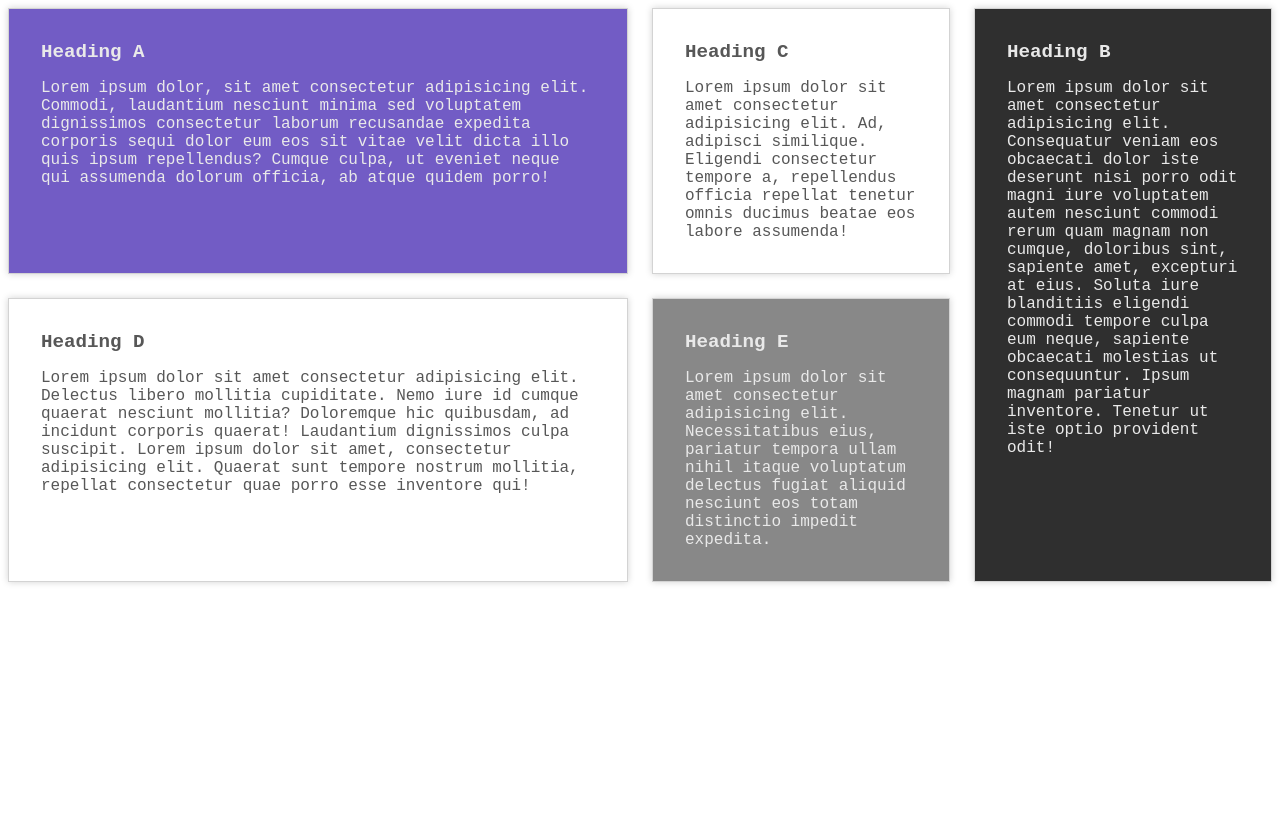
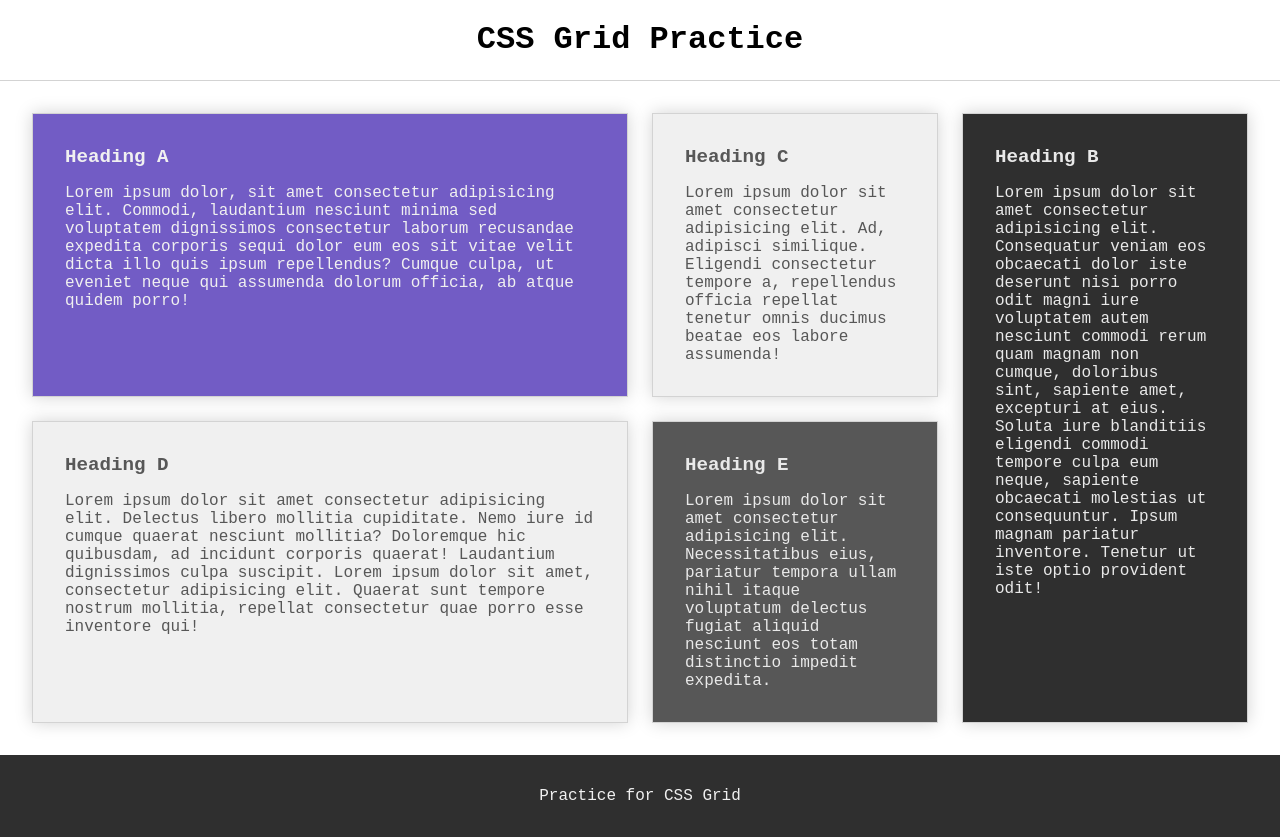
Before and after one commit to lee-cooper/css-playground, a website: page grid/index.html in a window 1280 px wide. Before the commit the page ends 800 px from the top, so only its background shows below. Drawn offline with Linux system fonts and the light colour scheme.

Commit message:
grid css styling changes

```diff
--- a/grid/index.html
+++ b/grid/index.html
@@ -13,6 +13,9 @@
   </head>
 
   <body>
+    <header>
+      <h1>CSS Grid Practice</h1>
+    </header>
     <main class="article-grid">
       <article class="article-tile grid-column-span-2 purple">
         <h2>Heading A</h2>
@@ -47,6 +50,9 @@
           itaque voluptatum delectus fugiat aliquid nesciunt eos totam distinctio impedit expedita.</p>
       </article>
     </main>
+    <footer>
+      Practice for CSS Grid
+    </footer>
   </body>
 
 </html>
--- a/grid/styles.css
+++ b/grid/styles.css
@@ -1,27 +1,51 @@
+:root {
+  /* Colors */
+  --purple: #725cc5;
+  --gray: #e9e9e9;
+  --dark-gray: #575757;
+  --off-white: #f0f0f0;
+  --off-black: #2f2f2f;
+}
+
 html {
   font-family: 'Courier New', Courier, monospace;
+  height: 100%;
+}
+
+body {
+  height: 100%;
+  margin: 0;
+}
+
+header {
+  display: grid;
+  place-items: center;
+  border-bottom: 1px solid lightgray;
+  margin-bottom: 2rem;
+  text-align: center;
+}
+
+footer {
+  display: grid;
+  place-items: center;
+  background-color: var(--off-black);
+  padding: 2rem;
+  color: var(--off-white);
+  margin-top: 2rem;
+  text-align: center;
 }
 
 .article-grid {
   display: grid;
-  grid-template-columns: 1fr 1fr 1fr 1fr;
+  width: 95%;
   gap: 1.5rem;
-}
-
-.grid-column-span-2 {
-  grid-column: span 2;
-}
-
-.grid-row-span-2 {
-  grid-column-start: 4;
-  grid-row-start: 1;
-  grid-row-end: 3;
+  margin: 0 auto;
 }
 
 .article-tile {
   padding: 2rem;
   border: 1px solid lightgray;
-  box-shadow: 0 0 7px 0 lightgray;
+  box-shadow: 0 0 1rem 0 lightgray;
 }
 
 .article-tile h2 {
@@ -33,21 +57,38 @@ html {
   margin: 1rem 0 0;
 }
 
+@media screen and (min-width: 60rem) {
+  .article-grid {
+    grid-template-columns: 1fr 1fr 1fr 1fr;
+  }
+
+  .grid-column-span-2 {
+    grid-column: span 2;
+  }
+
+  .grid-row-span-2 {
+    grid-column-start: 4;
+    grid-row-start: 1;
+    grid-row-end: 3;
+  }
+}
+
 .purple {
-  background-color: #725cc5;
-  color: #e9e9e9;
+  background-color: var(--purple);
+  color: var(--off-white);
 }
 
 .gray {
-  background-color: #888888;
-  color: #e9e9e9;
+  background-color: var(--dark-gray);
+  color: var(--gray);
 }
 
 .off-black {
-  background-color: #2f2f2f;
-  color: #e9e9e9;
+  background-color: var(--off-black);
+  color: var(--gray);
 }
 
 .off-white {
-  color: #575757;
+  background-color: var(--off-white);
+  color: var(--dark-gray);
 }
```
